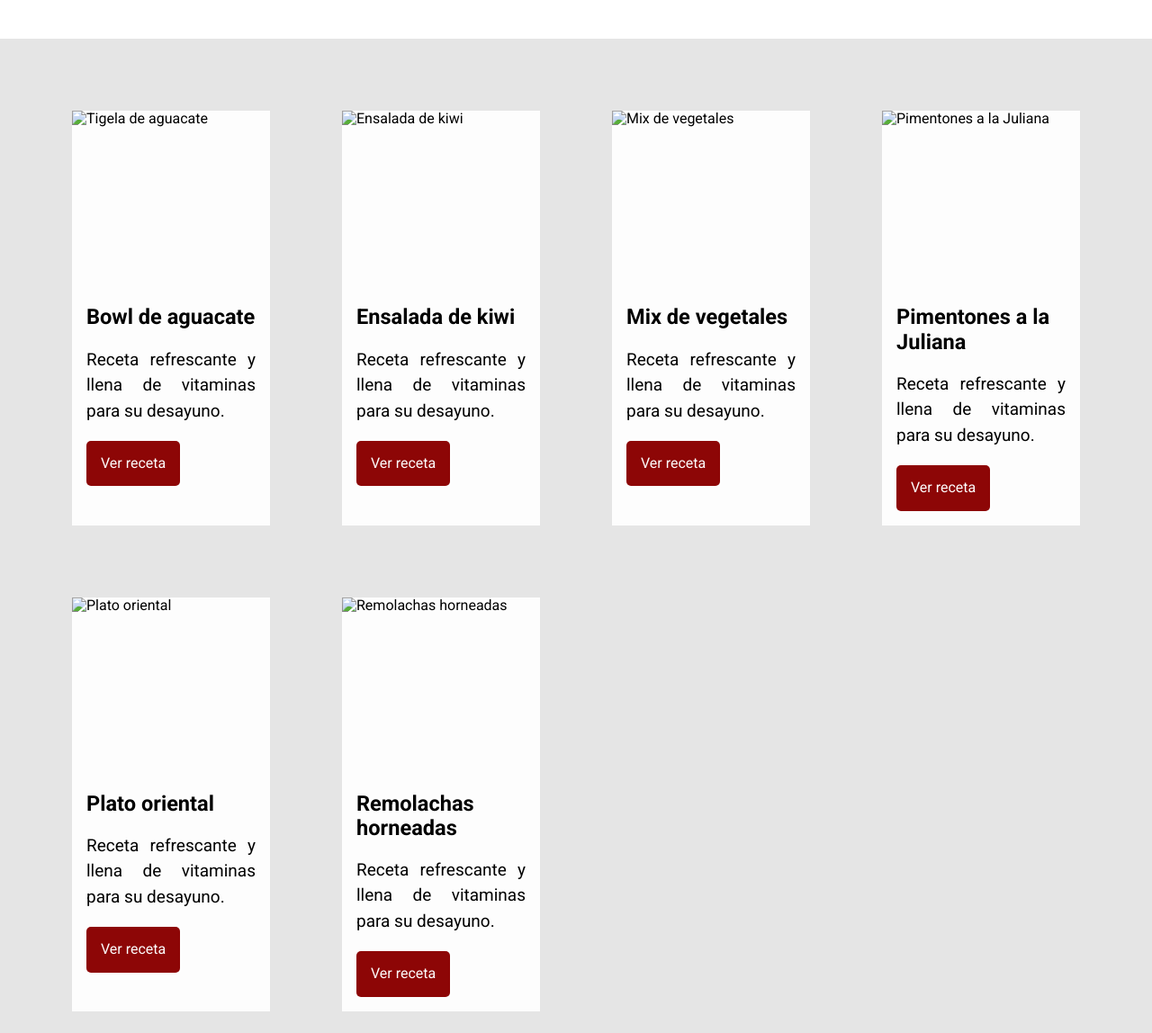
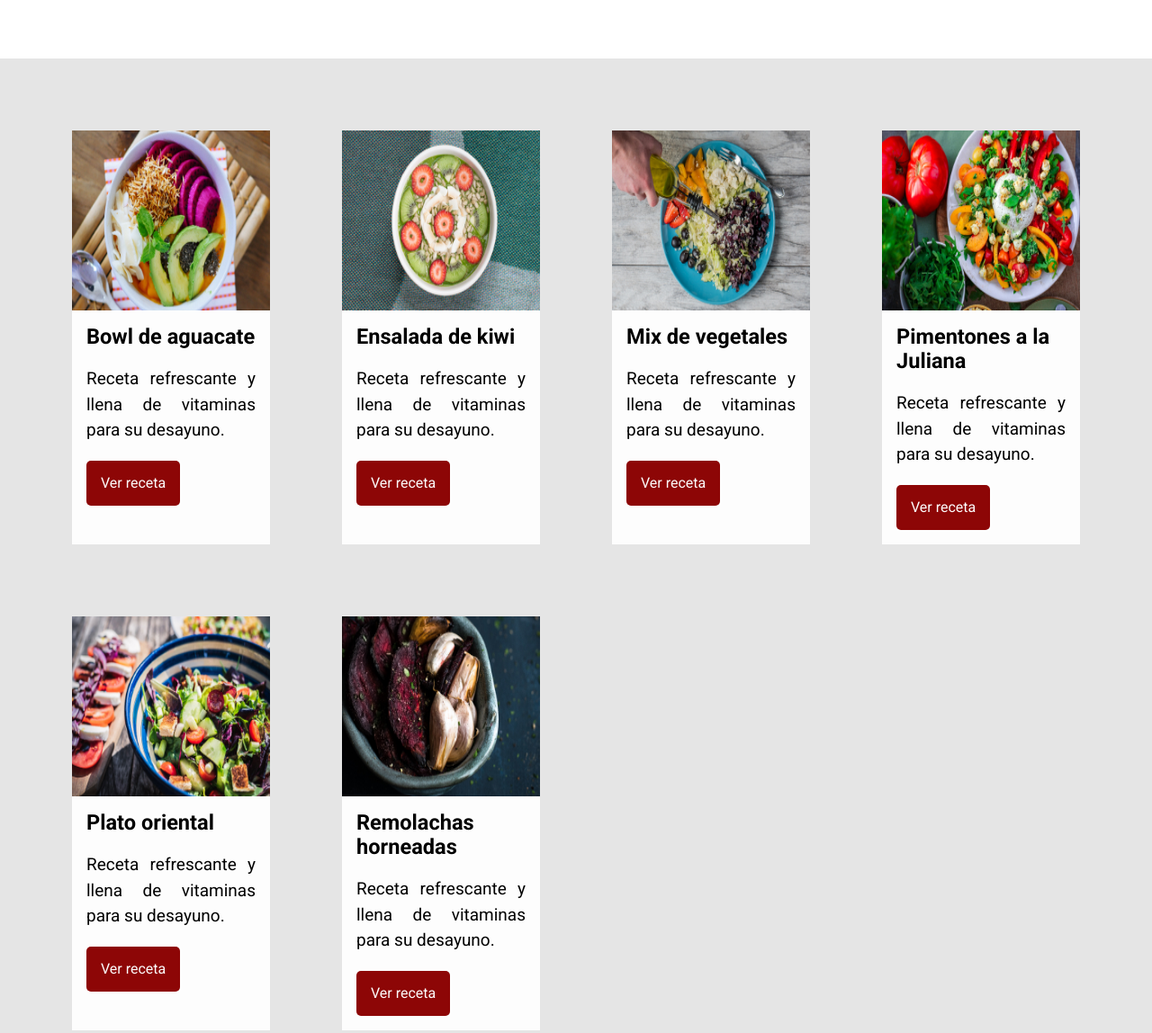
Before and after one commit to rormz/Recipe-Site, a plain HTML site: page index.html in a window 1280 px wide. Shown: the part 994-2142 px from the top of the page at 90% size. Drawn offline with Linux system fonts and the light colour scheme.

Commit message:
ready for deployment

```diff
--- a/index.html
+++ b/index.html
@@ -21,7 +21,7 @@
   </head>
   <body>
     <header class="cabecera">
-      <img class="logo" src="assets/img/logo.jpg" alt="logo" />
+      <img class="logo" src="arquitectura-css-assets/assets/img/logo.jpg" alt="logo" />
       <nav class="menu">
         <ul class="menu__lista">
           <li class="menu__item">
@@ -52,7 +52,7 @@
         <img
           alt="Tigela de aguacate"
           class="receta__imagen"
-          src="./assets/img/recetas/bowl-de-aguacate.jpg"
+          src="arquitectura-css-assets/assets/img/recetas/bowl-de-aguacate.jpg"
         />
         <div class="receta__contenido">
           <h4 class="receta__titulo">Bowl de aguacate</h4>
@@ -66,7 +66,7 @@
         <img
           alt="Ensalada de kiwi"
           class="receta__imagen"
-          src="./assets/img/recetas/ensalada-de-kiwi.jpg"
+          src="arquitectura-css-assets/assets/img/recetas/ensalada-de-kiwi.jpg"
         />
         <div class="receta__contenido">
           <h4 class="receta__titulo">Ensalada de kiwi</h4>
@@ -80,7 +80,7 @@
         <img
           alt="Mix de vegetales"
           class="receta__imagen"
-          src="./assets/img/recetas/mix-de-vegetales.jpg"
+          src="arquitectura-css-assets/assets/img/recetas/mix-de-vegetales.jpg"
         />
         <div class="receta__contenido">
           <h4 class="receta__titulo">Mix de vegetales</h4>
@@ -94,7 +94,7 @@
         <img
           alt="Pimentones a la Juliana"
           class="receta__imagen"
-          src="./assets/img/recetas/pimentones-a-la-juliana.jpg"
+          src="arquitectura-css-assets/assets/img/recetas/pimentones-a-la-juliana.jpg"
         />
         <div class="receta__contenido">
           <h4 class="receta__titulo">Pimentones a la Juliana</h4>
@@ -108,7 +108,7 @@
         <img
           alt="Plato oriental"
           class="receta__imagen"
-          src="./assets/img/recetas/plato-oriental.jpg"
+          src="arquitectura-css-assets/assets/img/recetas/plato-oriental.jpg"
         />
         <div class="receta__contenido">
           <h4 class="receta__titulo">Plato oriental</h4>
@@ -122,7 +122,7 @@
         <img
           alt="Remolachas horneadas"
           class="receta__imagen"
-          src="./assets/img/recetas/remolachas-horneadas.jpg"
+          src="arquitectura-css-assets/assets/img/recetas/remolachas-horneadas.jpg"
         />
         <div class="receta__contenido">
           <h4 class="receta__titulo">Remolachas horneadas</h4>
```
